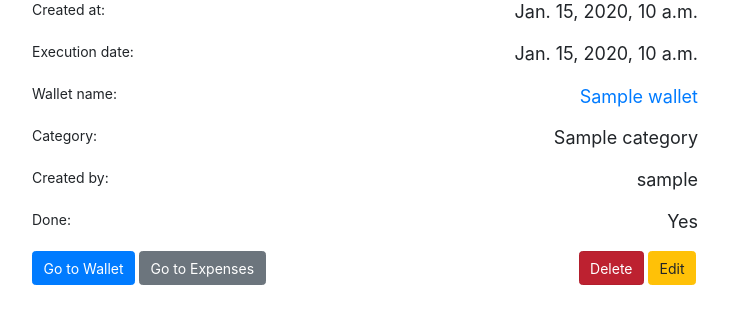
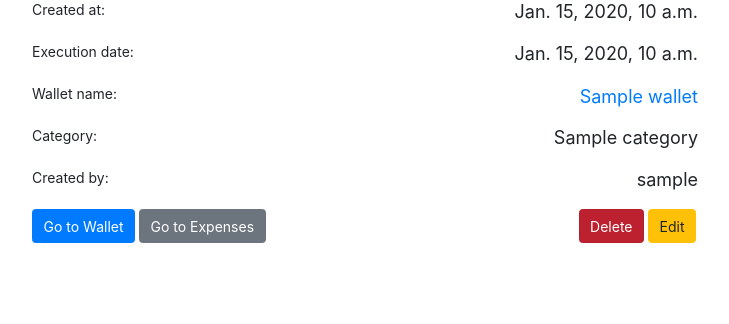
Before and after one commit to mivchal333/Wallet-App, a Django app: page /wallet/expense/1/ in a window 1280 px wide. Shown: the part 200-524 px from the top of the page, without its empty margins (53-782 px from the left). Run offline with Django 3.2, Linux system fonts and the light colour scheme; a user stored in the database is signed in; tables that the repository leaves empty hold one stand-in row (values such as "Sample post"); some libraries are stand-ins or nearby versions.

Commit message:
remove done field

```diff
--- a/wallet/forms.py
+++ b/wallet/forms.py
@@ -46,7 +46,7 @@ class ExpenseForm(forms.ModelForm):
 
     class Meta:
         model = Expense
-        fields = ['name', 'amount', 'executionDate', 'category', 'done']
+        fields = ['name', 'amount', 'executionDate', 'category']
         labels = {
             'executionDate': _("Execution Date")
         }
--- a/wallet/models.py
+++ b/wallet/models.py
@@ -36,7 +36,6 @@ class Expense(models.Model):
     wallet = models.ForeignKey(Wallet, on_delete=models.CASCADE)
     user = models.ForeignKey(User, on_delete=models.CASCADE)
     category = models.ForeignKey(Category, null=True, blank=True, on_delete=models.CASCADE)
-    done = models.BooleanField()
 
     def __str__(self):
         return self.name
--- a/wallet/service.py
+++ b/wallet/service.py
@@ -30,7 +30,7 @@ def getExpansesSumInThisMonth(user):
     today_date = datetime.today().date()
     first_day_of_month = today_date.replace(day=1)
 
-    expense_sum = Expense.objects.filter(user=user, done=True, createdAt__gte=first_day_of_month).aggregate(
+    expense_sum = Expense.objects.filter(user=user, createdAt__gte=first_day_of_month).aggregate(
         Sum('amount'))
 
     if expense_sum.get('amount__sum'):
@@ -55,7 +55,7 @@ def getExpansesSumInLastWeek(user):
     today_date = datetime.today().date()
     last_week_start_date = today_date - timedelta(days=7)
 
-    expense_sum = Expense.objects.filter(user=user, done=True, createdAt__gte=last_week_start_date).aggregate(
+    expense_sum = Expense.objects.filter(user=user, createdAt__gte=last_week_start_date).aggregate(
         Sum('amount'))
 
     if expense_sum.get('amount__sum'):
--- a/wallet/templates/wallet/expense/expenseDetails.html
+++ b/wallet/templates/wallet/expense/expenseDetails.html
@@ -30,16 +30,6 @@
             <label class="details-field-name">Created by:</label>
             <p class="details-field-value"> {{ expense.user }}</p>
         </div>
-        <div class="form-group">
-            <label class="details-field-name">Done:</label>
-            <p class="details-field-value">
-                {% if expense.done %}
-                    Yes
-                {% else %}
-                    No
-                {% endif %}
-            </p>
-        </div>
         <a href="/wallet/expense/{{ expense.id }}/update" class="btn btn-warning button-right-flow"
            role="button" aria-pressed="true">Edit</a>
         <a href="/wallet/expense/{{ expense.id }}/delete" class="btn btn-danger button-right-flow active"
--- a/wallet/templates/wallet/wallet/timeline.html
+++ b/wallet/templates/wallet/wallet/timeline.html
@@ -17,8 +17,8 @@
                 <p>Shows only done operations</p>
                 <ul class="timeline">
                     {% for action in actionList %}
-                        <li class="action-timeline-item {% if action.done %}expense-item{% endif %}">
-                            <a href="/wallet/{% if action.done %}expense{% else %}income{% endif %}/{{ action.id }}"
+                        <li class="action-timeline-item {% if not action.source %}expense-item{% endif %}">
+                            <a href="/wallet/{% if not action.source %}expense{% else %}income{% endif %}/{{ action.id }}"
                                class="action-name">{{ action.name }}{{ action.source }}</a>
                             <a href="#" class="float-right">{{ action.amount }}</a>
                             {% if action.category %}
--- a/wallet/views.py
+++ b/wallet/views.py
@@ -1,4 +1,4 @@
-from datetime import datetime
+import datetime
 from itertools import chain
 
 from django.core.exceptions import PermissionDenied
@@ -166,13 +166,13 @@ def walletTimeline(request, wallet_id):
         defaultLimit = 50
         limitParam = int(request.GET.get('limit', defaultLimit))
 
-        today_date = datetime.today().date()
+        today_date = datetime.datetime.now()
 
         incomes = Income.objects.filter(wallet=wallet_id, executionDate__isnull=False,
                                         executionDate__lte=today_date) \
                       .order_by('-createdAt')[:limitParam]
 
-        expenses = Expense.objects.filter(wallet=wallet_id, done=True, executionDate__isnull=False,
+        expenses = Expense.objects.filter(wallet=wallet_id, executionDate__isnull=False,
                                           executionDate__lte=today_date) \
                        .order_by('-createdAt')[:limitParam]
 
@@ -343,9 +343,8 @@ def expenseAdd(request, wallet_id):
                 amount = form.cleaned_data['amount']
                 execution_date = form.cleaned_data['executionDate']
                 category = form.cleaned_data['category']
-                done = form.cleaned_data['done']
                 new_expense = Expense(name=name, amount=amount, executionDate=execution_date, category=category,
-                                      wallet=wallet, done=done, user=request.user)
+                                      wallet=wallet, user=request.user)
                 updateWalletAmount(wallet_id, amount, WalletAction.SUBTRACT)
                 new_expense.save()
 
@@ -405,13 +404,11 @@ def updateExpense(request, expense_id):
                 amount = form.cleaned_data['amount']
                 execution_date = form.cleaned_data['executionDate']
                 category = form.cleaned_data['category']
-                done = form.cleaned_data['done']
 
                 expense.name = name
                 expense.amount = amount
                 expense.execution_date = execution_date
                 expense.category = category
-                expense.done = done
                 expense.save()
 
             return redirect('/wallet/expense/' + str(expense_id))
```
